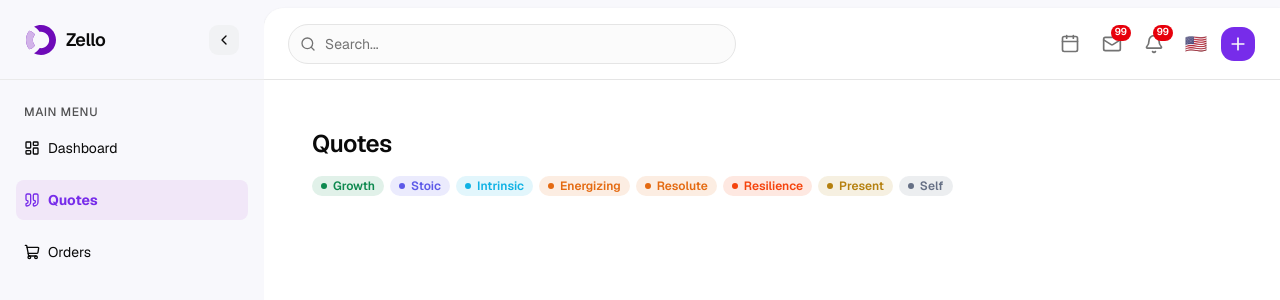
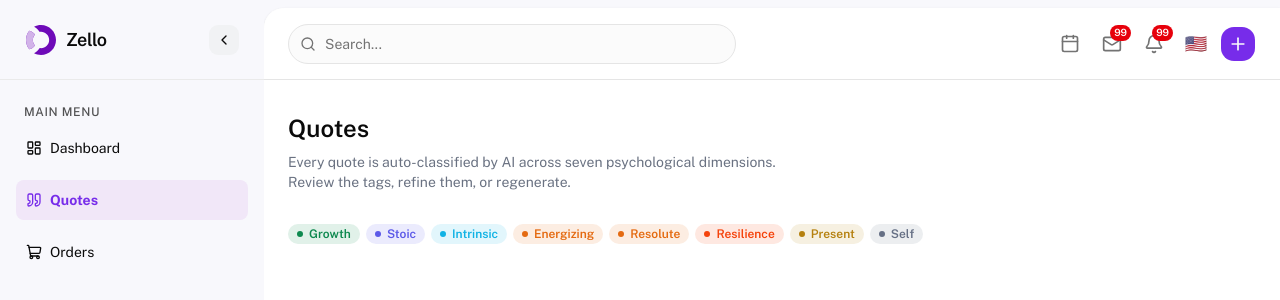
Before and after one commit to sithu05/heyhey-moon, a Next.js app in the folder apps/admin-portal/: page /quotes in a window 1280 px wide. Shown: the top 300 px of the page. Built offline with nearby package versions, Linux system fonts and the light colour scheme.

Commit message:
chore: ajdust page frame

```diff
--- a/apps/admin-portal/src/app/(app)/layout.tsx
+++ b/apps/admin-portal/src/app/(app)/layout.tsx
@@ -18,7 +18,7 @@ export default function AppLayout({ children }: { children: React.ReactNode }) {
         <AppSidebar variant="inset" className="p-0" />
         <SidebarInset>
           <AppHeader />
-          <main className="flex-1 overflow-auto p-4 md:p-6">{children}</main>
+          <main className="flex-1 overflow-auto px-6 py-8">{children}</main>
         </SidebarInset>
       </SidebarProvider>
     </TooltipProvider>
--- a/apps/admin-portal/src/app/(app)/quotes/page.tsx
+++ b/apps/admin-portal/src/app/(app)/quotes/page.tsx
@@ -13,8 +13,19 @@ const SAMPLE_ATTRIBUTES: QuoteAttributes = {
 
 export default function Page() {
   return (
-    <div className="flex flex-col gap-4 p-6">
-      <h1 className="text-2xl font-semibold tracking-tight">Quotes</h1>
+    <div className="">
+      <div className="mb-8">
+        <div className="space-y-2">
+          <h1 className="text-2xl font-semibold">Quotes</h1>
+          <p className="text-sm text-gray-500 max-w-lg">
+            Every quote is auto-classified by AI across seven psychological
+            dimensions. Review the tags, refine them, or regenerate.
+          </p>
+        </div>
+
+        {/* Todo: header buttons will go here (Edit Prompt, Add Quote) */}
+      </div>
+
       <DimensionChips attributes={SAMPLE_ATTRIBUTES} />
     </div>
   );
--- a/apps/admin-portal/src/app/layout.tsx
+++ b/apps/admin-portal/src/app/layout.tsx
@@ -1,6 +1,8 @@
 import "./globals.css";
-import { GeistSans } from "geist/font/sans";
+import { Public_Sans } from "next/font/google";
 import type { Metadata } from "next";
+
+const publicSans = Public_Sans({ subsets: ["latin"] });
 
 import { Toaster } from "@/shared/components/sonner";
 
@@ -16,7 +18,7 @@ export default function RootLayout({
 }) {
   return (
     <html lang="en">
-      <body className={GeistSans.className}>
+      <body className={publicSans.className}>
         <Toaster />
 
         {children}
--- a/packages/ui/src/components/ui/sidebar.tsx
+++ b/packages/ui/src/components/ui/sidebar.tsx
@@ -462,7 +462,7 @@ function SidebarMenuItem({ className, ...props }: React.ComponentProps<"li">) {
 }
 
 const sidebarMenuButtonVariants = cva(
-  "peer/menu-button group/menu-button flex w-full items-center gap-2 overflow-hidden rounded-md p-2 text-left text-sm ring-sidebar-ring outline-hidden transition-[width,height,padding] group-has-data-[sidebar=menu-action]/menu-item:pr-8 group-data-[collapsible=icon]:size-10! group-data-[collapsible=icon]:p-3! hover:bg-sidebar-accent hover:text-sidebar-accent-foreground focus-visible:ring-2 active:bg-sidebar-accent active:text-sidebar-accent-foreground disabled:pointer-events-none disabled:opacity-50 aria-disabled:pointer-events-none aria-disabled:opacity-50 data-open:hover:bg-sidebar-accent data-open:hover:text-sidebar-accent-foreground data-active:bg-sidebar-primary data-active:font-bold data-active:text-sidebar-primary-foreground [&_svg]:size-4 [&_svg]:shrink-0 [&>span:last-child]:truncate",
+  "peer/menu-button group/menu-button flex w-full items-center gap-2 overflow-hidden rounded-md py-2 px-2.5 text-left text-sm ring-sidebar-ring outline-hidden transition-[width,height,padding] group-has-data-[sidebar=menu-action]/menu-item:pr-8 group-data-[collapsible=icon]:size-10! group-data-[collapsible=icon]:p-3! hover:bg-sidebar-accent hover:text-sidebar-accent-foreground focus-visible:ring-2 active:bg-sidebar-accent active:text-sidebar-accent-foreground disabled:pointer-events-none disabled:opacity-50 aria-disabled:pointer-events-none aria-disabled:opacity-50 data-open:hover:bg-sidebar-accent data-open:hover:text-sidebar-accent-foreground data-active:bg-sidebar-primary data-active:font-bold data-active:text-sidebar-primary-foreground [&_svg]:size-4 [&_svg]:shrink-0 [&>span:last-child]:truncate",
   {
     variants: {
       variant: {
```
